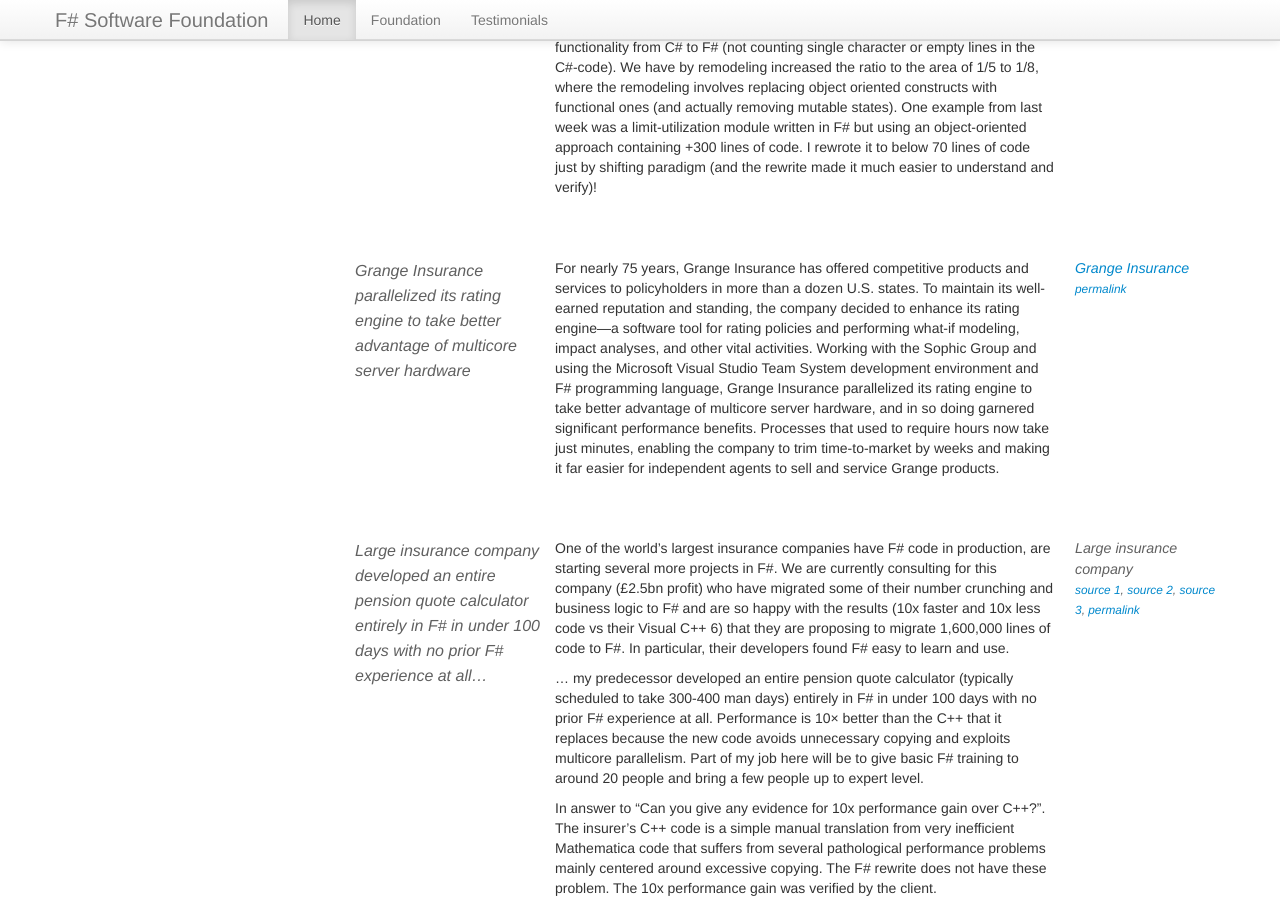
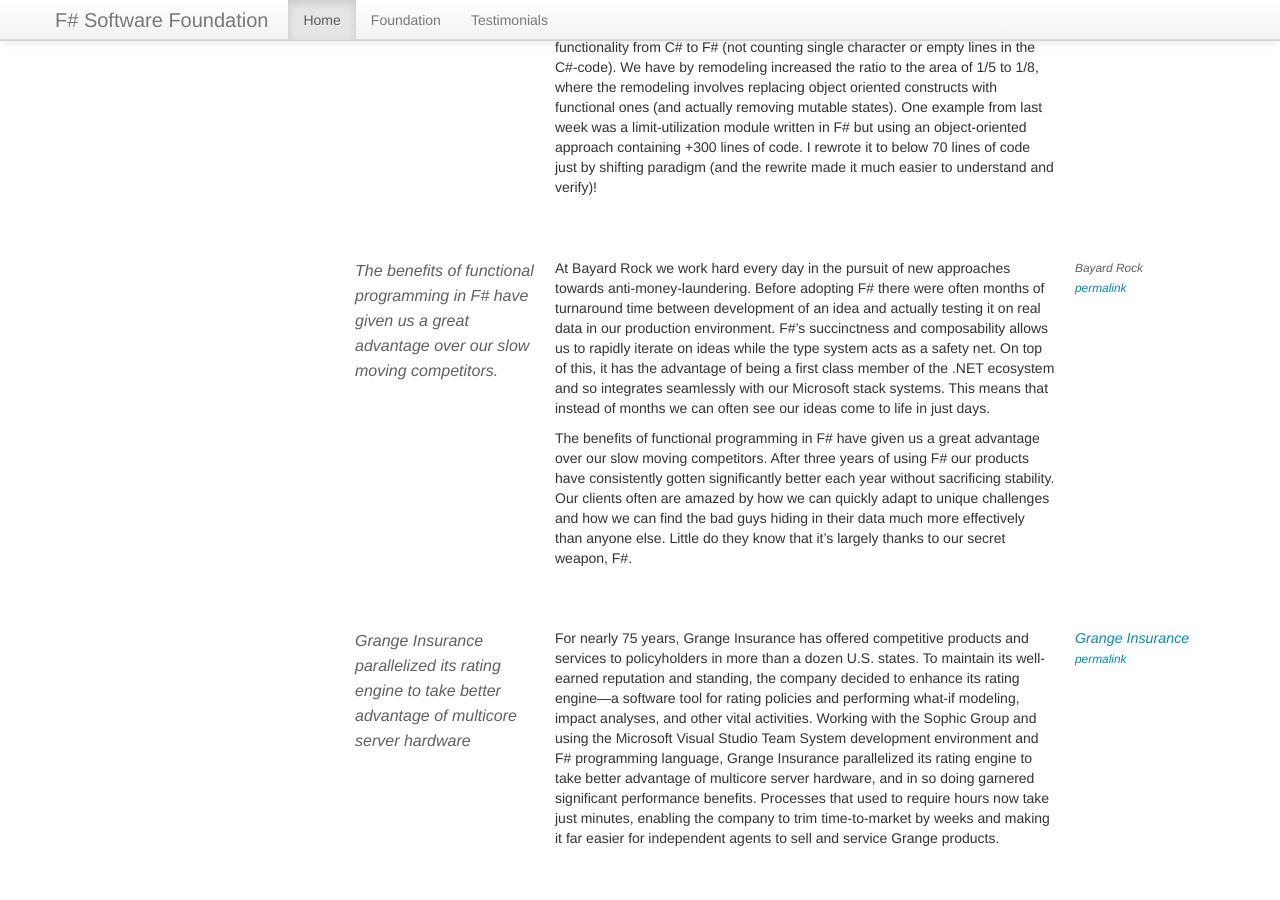
Before and after one commit to fsharp/fsharp.org, a Jekyll site: the page built from testimonials/index.md, in a window 1280 px wide and 900 px high, scrolled down 1770 px. Built offline with Jekyll 4.4.1, drawn with Linux system fonts in a browser that asks for light colours; nearby versions of some CDN libraries; some web fonts are replaced; comment, search, counter and statistics services are not loaded.

Commit message:
Update index.md

```diff
--- a/testimonials/index.md
+++ b/testimonials/index.md
@@ -143,6 +143,22 @@
 module written in F# but using an object-oriented approach containing +300 lines of code. I rewrote it to
 below 70 lines of code just by shifting paradigm (and the rewrite made it much easier to understand and verify)!
 <div class="keywords">financial services, analysis, counterparty risk, fixed income, derivatives, financial modelling</div>
+
+
+<a id="bayard-rock-1" > </a>
+---
+
+> The benefits of functional programming in F# have given us a great advantage over our slow moving competitors.
+
+1. Bayard Rock
+2. [permalink](#bayard-rock-1)
+
+At Bayard Rock we work hard every day in the pursuit of new approaches towards anti-money-laundering.  Before adopting F# there were often months of turnaround time between development of an idea and actually testing it on real data in our production environment.  F#’s succinctness and composability allows us to rapidly iterate on ideas while the type system acts as a safety net. On top of this, it has the advantage of being a first class member of the .NET ecosystem and so integrates seamlessly with our Microsoft stack systems. This means that instead of months we can often see our ideas come to life in just days.
+
+The benefits of functional programming in F# have given us a great advantage over our slow moving competitors.  After three years of using F# our products have consistently gotten significantly better each year without sacrificing stability.  Our clients often are amazed by how we can quickly adapt to unique challenges and how we can find the bad guys hiding in their data much more effectively than anyone else.  Little do they know that it’s largely thanks to our secret weapon, F#.
+
+<div class="keywords">financial services, analysis, anti-money-laundering, counterparty risk, machine-learning</div>
+
 
 <a id="grange-insurance-1" > </a>
 ---
```
